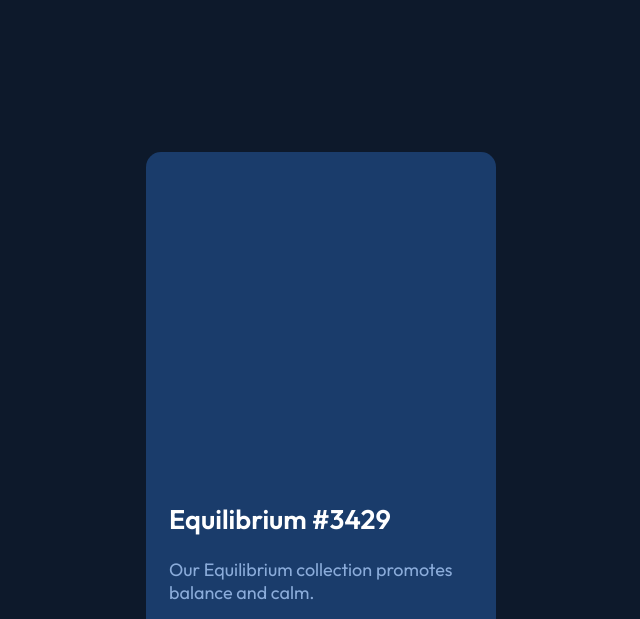
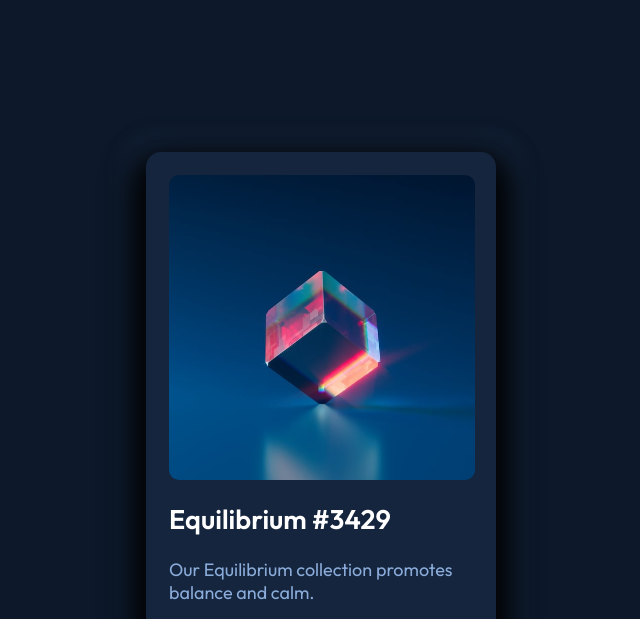
Before and after one commit to DrGring/NftPreviewCardComponent, a plain HTML site: page index.html in a window 1280 px wide. Shown: the top 619 px of the page, without its empty margins (319-959 px from the left). Drawn offline with Linux system fonts and the light colour scheme.

Commit message:
FInalisation des box-shadows de la card

```diff
--- a/style.css
+++ b/style.css
@@ -27,11 +27,12 @@ hr{
     height: 900px;
 }
 .card{
-    background-color: hsl(215, 61%, 26%);
+    background-color: hsl(216, 50%, 16%);
     border-radius: 15px;
     width: 350px;
     height: 597px;
     text-align: center;
+    box-shadow: 0px 17px 30px 15px rgba(0, 0, 0, 0.959), 1px 6px 12px 30px hsl(216, 50%, 16%, 0.432);
 }
 .card-image{
     background-image: url(images/image-equilibrium.jpg);
@@ -123,6 +124,3 @@ hr{
 .card-body--profil a:hover{
     color: hsl(178, 100%, 50%);
 }
-@media only screen and (min-width:900px){
-
-}
```
Also changed, not shown: design/active-states.jpg (added), design/desktop-design.jpg (added), design/desktop-preview.jpg (added), design/mobile-design.jpg (added), images/favicon-32x32.png (added), images/icon-clock.svg (added), images/icon-ethereum.svg (added), images/icon-view.svg (added), images/image-avatar.png (added), images/image-equilibrium.jpg (added).
